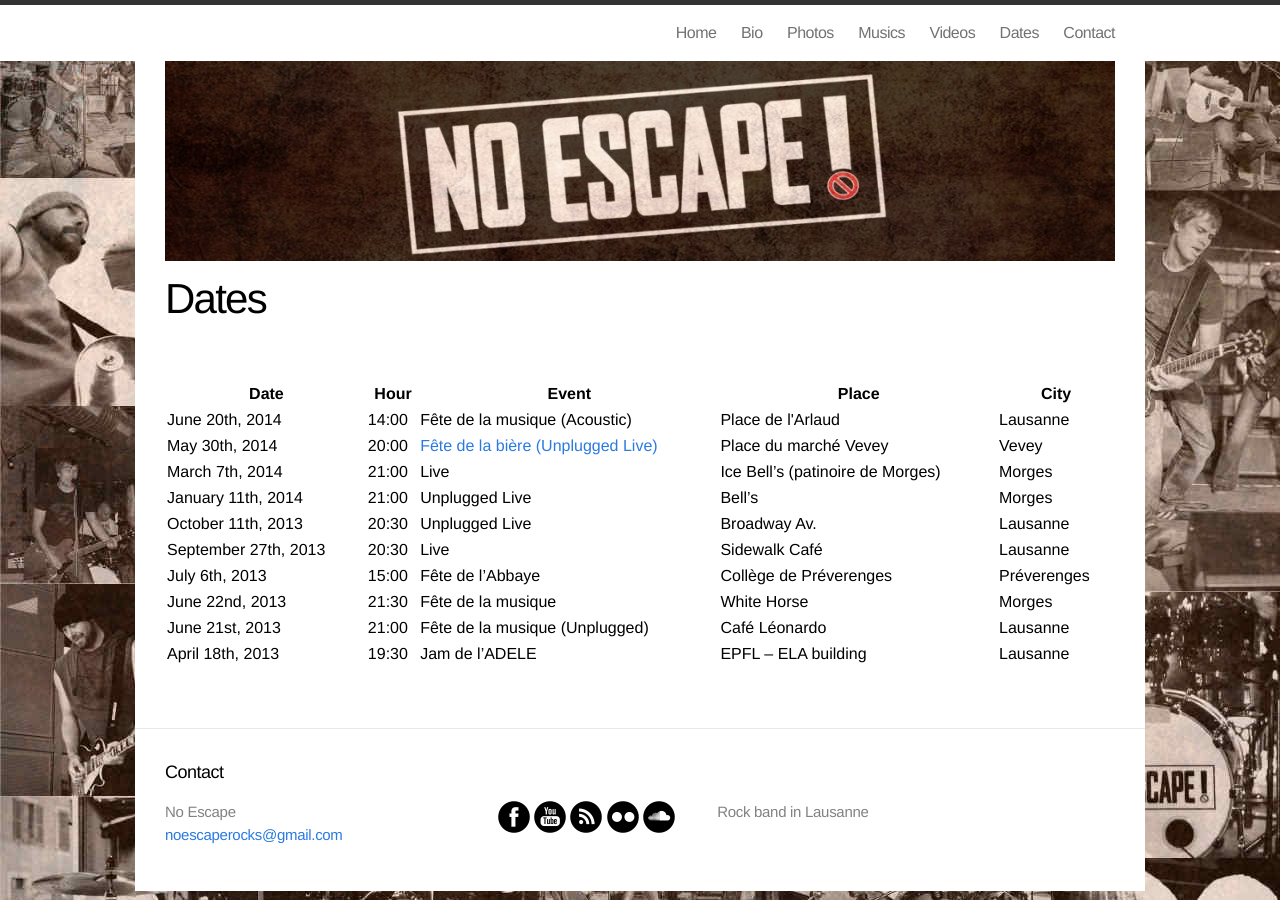
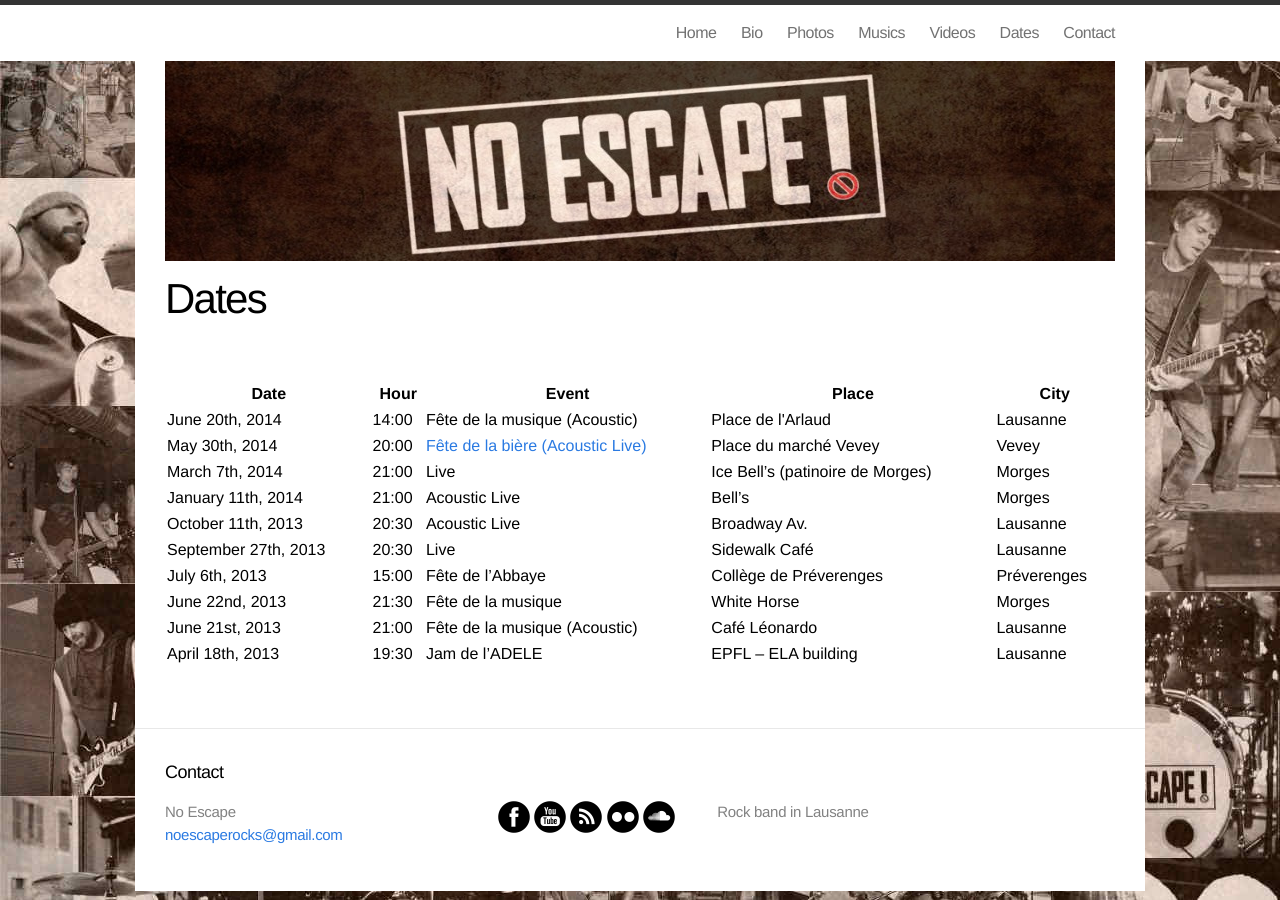
Before and after one commit to fgaugaz/noescape, a Jekyll site: the page built from dates.md, in a window 1280 px wide. Built offline with Jekyll 4.4.1, drawn with Linux system fonts in a browser that asks for light colours.

Commit message:
Update dates.md

```diff
--- a/dates.md
+++ b/dates.md
@@ -25,7 +25,7 @@ permalink: /dates/
     <tr>
     <td>May 30th, 2014</td>
       <td>20:00</td>
-      <td><a href="http://www.fetedelabiere.ch/index.php?page=concerts">Fête de la bière (Unplugged Live)</a></td>
+      <td><a href="http://www.fetedelabiere.ch/index.php?page=concerts">Fête de la bière (Acoustic Live)</a></td>
       <td>Place du marché Vevey</td>
       <td>Vevey</td>
     </tr>
@@ -39,14 +39,14 @@ permalink: /dates/
     <tr>
       <td>January 11th, 2014</td>
       <td>21:00</td>
-      <td>Unplugged Live</td>
+      <td>Acoustic Live</td>
       <td>Bell’s</td>
       <td>Morges</td>
     </tr>
     <tr>
       <td>October 11th, 2013</td>
       <td>20:30</td>
-      <td>Unplugged Live</td>
+      <td>Acoustic Live</td>
       <td>Broadway Av.</td>
       <td>Lausanne</td>
     </tr>
@@ -74,7 +74,7 @@ permalink: /dates/
     <tr>
       <td>June 21st, 2013</td>
       <td>21:00</td>
-      <td>Fête de la musique (Unplugged)</td>
+      <td>Fête de la musique (Acoustic)</td>
       <td>Café Léonardo</td>
       <td>Lausanne</td>
     </tr>
```
